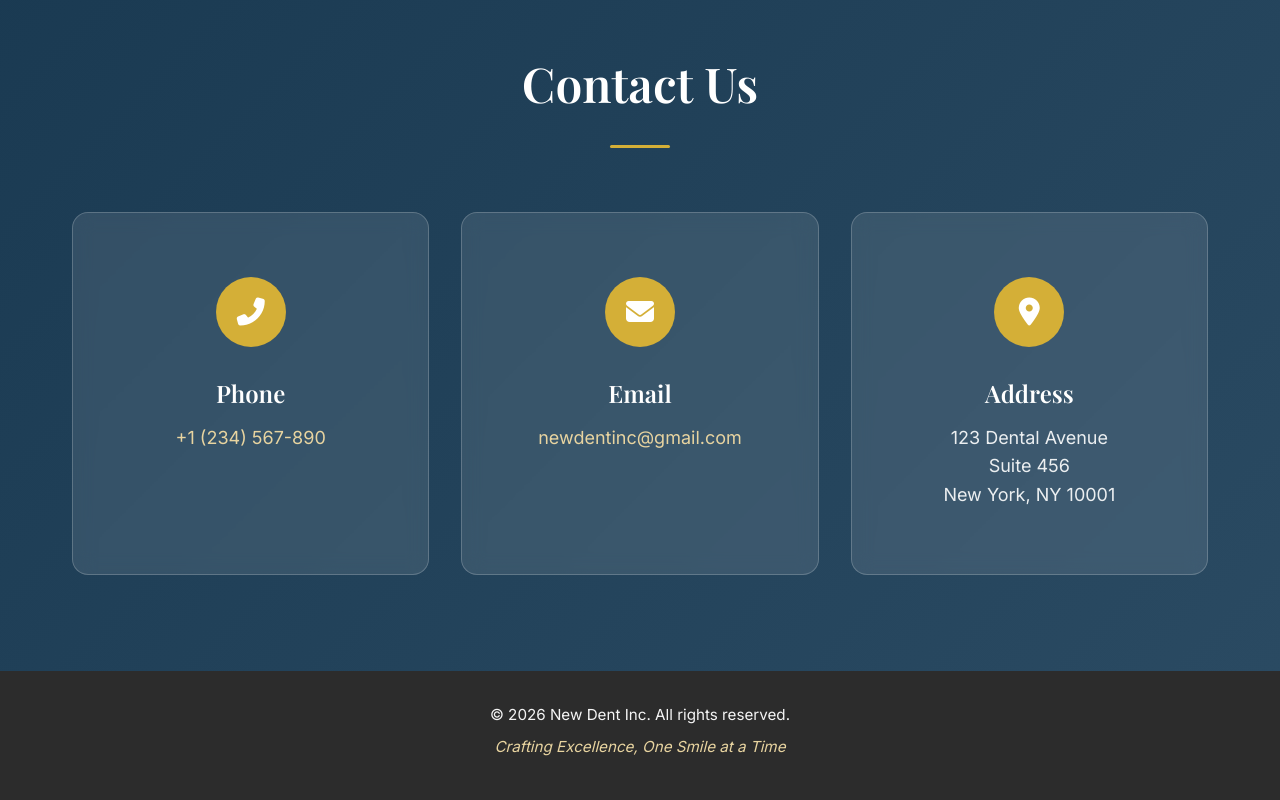
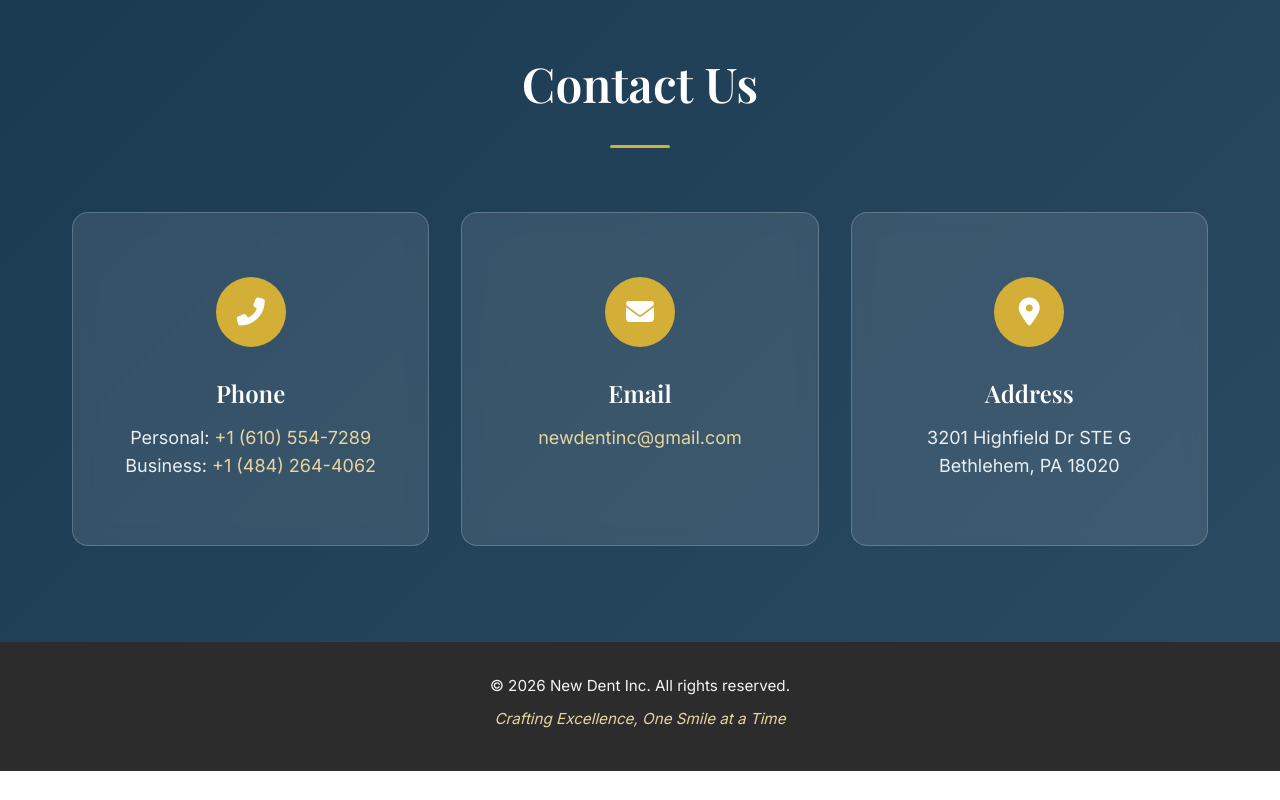
Before and after one commit to HosamAlnajar/dentinc-card, a plain HTML site: page index.html in a window 1280 px wide. Shown: the part 2247-3047 px from the top of the page. After the commit the page ends 3018 px from the top, so only its background shows below. Drawn offline with nearby package versions, Linux system fonts and the light colour scheme.

Commit message:
Updated info

```diff
--- a/index.html
+++ b/index.html
@@ -109,7 +109,8 @@
                         <i class="fas fa-phone-alt"></i>
                     </div>
                     <h3>Phone</h3>
-                    <p><a href="tel:+1234567890">+1 (234) 567-890</a></p>
+                    <p>Personal: <a href="tel:+16105547289">+1 (610) 554-7289</a></p>
+                    <p>Business: <a href="tel:+14842644062">+1 (484) 264-4062</a></p>
                 </div>
                 <div class="contact-card">
                     <div class="contact-icon">
@@ -123,7 +124,7 @@
                         <i class="fas fa-map-marker-alt"></i>
                     </div>
                     <h3>Address</h3>
-                    <p>123 Dental Avenue<br>Suite 456<br>New York, NY 10001</p>
+                    <p>3201 Highfield Dr STE G<br>Bethlehem, PA 18020</p>
                 </div>
             </div>
         </div>
```
